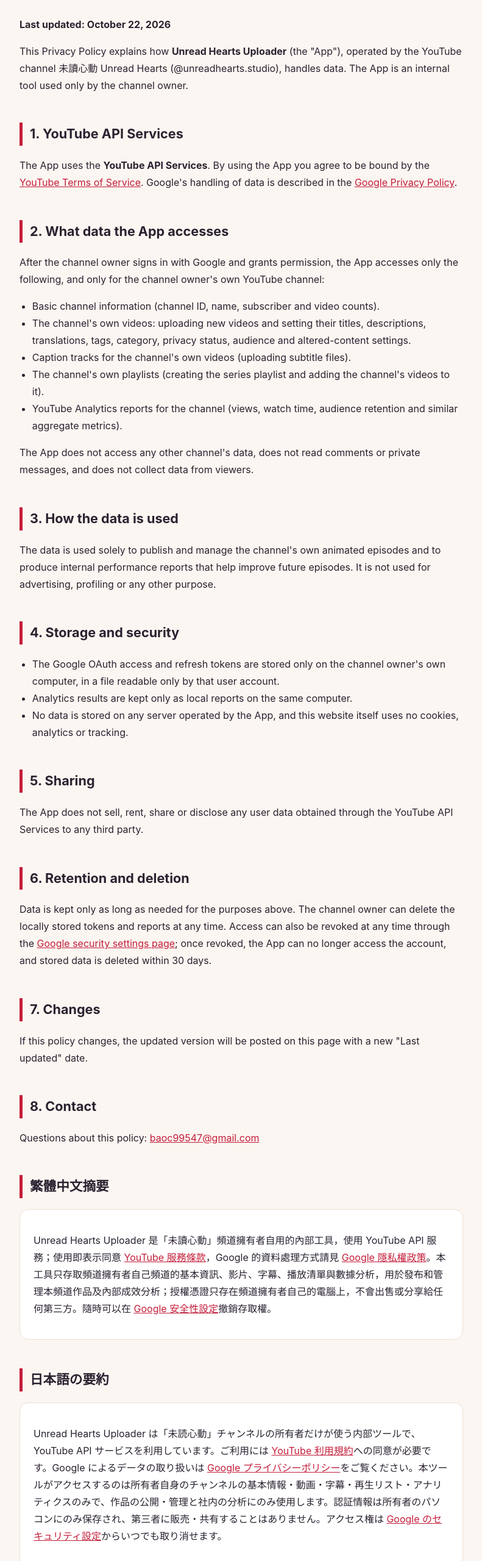
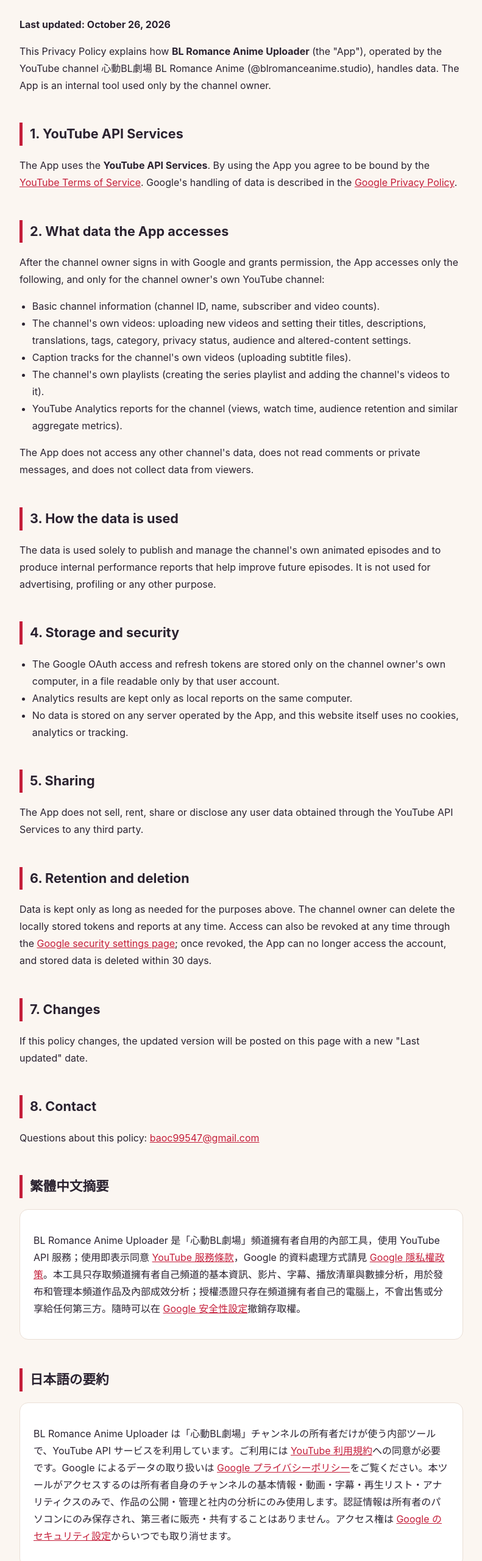
Before and after one commit to unreadheartsstudio/unreadheartsstudio.github.io, a plain HTML site: page privacy.html in a window 1280 px wide. Shown: the part 240-2800 px from the top of the page at 61% size, without its empty margins (244-1035 px from the left). Drawn offline with Linux system fonts and the light colour scheme.

Commit message:
Update brand references in privacy policy

```diff
--- a/privacy.html
+++ b/privacy.html
@@ -3,7 +3,7 @@
 <head>
 <meta charset="utf-8">
 <meta name="viewport" content="width=device-width, initial-scale=1">
-<title>Privacy Policy — Unread Hearts</title>
+<title>Privacy Policy — BL Romance Anime</title>
 <link rel="stylesheet" href="style.css">
 </head>
 <body>
@@ -17,8 +17,8 @@
   </nav>
 </header>
 <main>
-  <p><strong>Last updated: October 22, 2026</strong></p>
-  <p>This Privacy Policy explains how <strong>Unread Hearts Uploader</strong> (the "App"), operated by the YouTube channel 未讀心動 Unread Hearts (@unreadhearts.studio), handles data. The App is an internal tool used only by the channel owner.</p>
+  <p><strong>Last updated: October 26, 2026</strong></p>
+  <p>This Privacy Policy explains how <strong>BL Romance Anime Uploader</strong> (the "App"), operated by the YouTube channel 心動BL劇場 BL Romance Anime (@blromanceanime.studio), handles data. The App is an internal tool used only by the channel owner.</p>
 
   <h2>1. YouTube API Services</h2>
   <p>The App uses the <strong>YouTube API Services</strong>. By using the App you agree to be bound by the <a href="https://www.youtube.com/t/terms">YouTube Terms of Service</a>. Google's handling of data is described in the <a href="https://policies.google.com/privacy">Google Privacy Policy</a>.</p>
@@ -58,16 +58,16 @@
 
   <h2>繁體中文摘要</h2>
   <div class="card">
-    <p>Unread Hearts Uploader 是「未讀心動」頻道擁有者自用的內部工具，使用 YouTube API 服務；使用即表示同意 <a href="https://www.youtube.com/t/terms">YouTube 服務條款</a>，Google 的資料處理方式請見 <a href="https://policies.google.com/privacy">Google 隱私權政策</a>。本工具只存取頻道擁有者自己頻道的基本資訊、影片、字幕、播放清單與數據分析，用於發布和管理本頻道作品及內部成效分析；授權憑證只存在頻道擁有者自己的電腦上，不會出售或分享給任何第三方。隨時可以在 <a href="https://security.google.com/settings/security/permissions">Google 安全性設定</a>撤銷存取權。</p>
+    <p>BL Romance Anime Uploader 是「心動BL劇場」頻道擁有者自用的內部工具，使用 YouTube API 服務；使用即表示同意 <a href="https://www.youtube.com/t/terms">YouTube 服務條款</a>，Google 的資料處理方式請見 <a href="https://policies.google.com/privacy">Google 隱私權政策</a>。本工具只存取頻道擁有者自己頻道的基本資訊、影片、字幕、播放清單與數據分析，用於發布和管理本頻道作品及內部成效分析；授權憑證只存在頻道擁有者自己的電腦上，不會出售或分享給任何第三方。隨時可以在 <a href="https://security.google.com/settings/security/permissions">Google 安全性設定</a>撤銷存取權。</p>
   </div>
 
   <h2>日本語の要約</h2>
   <div class="card">
-    <p>Unread Hearts Uploader は「未読心動」チャンネルの所有者だけが使う内部ツールで、YouTube API サービスを利用しています。ご利用には <a href="https://www.youtube.com/t/terms">YouTube 利用規約</a>への同意が必要です。Google によるデータの取り扱いは <a href="https://policies.google.com/privacy">Google プライバシーポリシー</a>をご覧ください。本ツールがアクセスするのは所有者自身のチャンネルの基本情報・動画・字幕・再生リスト・アナリティクスのみで、作品の公開・管理と社内の分析にのみ使用します。認証情報は所有者のパソコンにのみ保存され、第三者に販売・共有することはありません。アクセス権は <a href="https://security.google.com/settings/security/permissions">Google のセキュリティ設定</a>からいつでも取り消せます。</p>
+    <p>BL Romance Anime Uploader は「心動BL劇場」チャンネルの所有者だけが使う内部ツールで、YouTube API サービスを利用しています。ご利用には <a href="https://www.youtube.com/t/terms">YouTube 利用規約</a>への同意が必要です。Google によるデータの取り扱いは <a href="https://policies.google.com/privacy">Google プライバシーポリシー</a>をご覧ください。本ツールがアクセスするのは所有者自身のチャンネルの基本情報・動画・字幕・再生リスト・アナリティクスのみで、作品の公開・管理と社内の分析にのみ使用します。認証情報は所有者のパソコンにのみ保存され、第三者に販売・共有することはありません。アクセス権は <a href="https://security.google.com/settings/security/permissions">Google のセキュリティ設定</a>からいつでも取り消せます。</p>
   </div>
 </main>
 <footer>
-  © 2026 未讀心動 Unread Hearts ・ <a href="index.html">Home</a> ・ <a href="terms.html">Terms of Service</a>
+  © 2026 心動BL劇場 BL Romance Anime ・ <a href="index.html">Home</a> ・ <a href="terms.html">Terms of Service</a>
 </footer>
 </body>
 </html>
```
